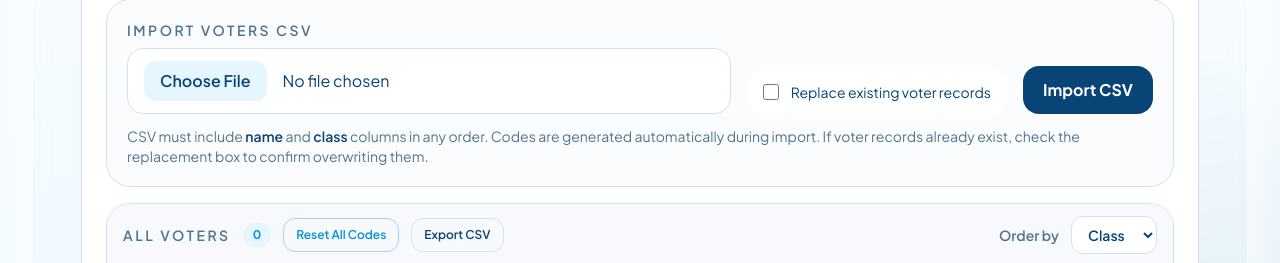
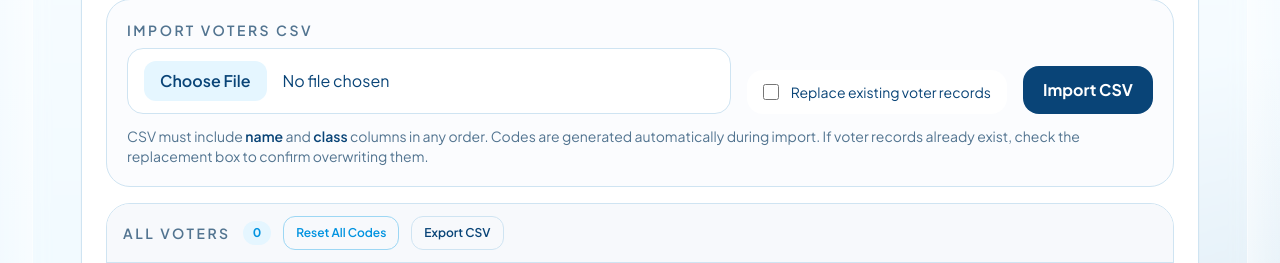
Before and after one commit to eigen-spaced/voting-booth, a FastAPI app: template app/templates/admin_dashboard.html in a window 1280 px wide. Shown: the part 643-906 px from the top of the page. Run offline with FastAPI, Linux system fonts and the light colour scheme; the template is opened without the code that fills it, so the values that code supplies are empty; some libraries are stand-ins or nearby versions.

Commit message:
refactor: removed the "Order by" dropdown from the template
Cleaned up the sort parameter from the route and context function.

```diff
--- a/app/main.py
+++ b/app/main.py
@@ -148,23 +148,21 @@ def admin_login_context(request: Request, error: str | None = None) -> dict:
     return {"request": request, "error": error, "disable_cache": True}
 
 
-def admin_dashboard_context(request: Request, db: Session, sort_by: str) -> dict:
+def admin_dashboard_context(request: Request, db: Session) -> dict:
     notice, notice_level = pop_admin_notice(request)
-    normalized_sort = sort_by if sort_by in {"name", "class"} else "class"
     return {
         "request": request,
         "admin_username": current_admin(request),
         "csrf_token": get_admin_csrf_token(request),
         "notice": notice,
         "notice_level": notice_level,
-        "voters": get_voters(db, normalized_sort),
+        "voters": get_voters(db),
         "candidate_categories": CANDIDATE_CATEGORIES,
         "candidates_by_category": get_candidates_by_category(db),
         "results_by_category": get_results_by_category(db),
         "export_url": f"/admin/export?key={ADMIN_SECRET_KEY}",
         "voter_export_base_url": f"/admin/voters/export?key={ADMIN_SECRET_KEY}",
         "code_digits": VOTER_CODE_DIGITS,
-        "voter_sort": normalized_sort,
         "distinct_classes": get_distinct_classes(db),
         "disable_cache": True,
     }
@@ -381,10 +379,10 @@ def admin_login(
 
 
 @app.get("/admin", response_class=HTMLResponse)
-def admin_dashboard(request: Request, sort: str = Query("class"), db: Session = Depends(get_db)):
+def admin_dashboard(request: Request, db: Session = Depends(get_db)):
     if not ensure_admin_session(request):
         return apply_no_store(RedirectResponse("/admin/login", status_code=status.HTTP_303_SEE_OTHER))
-    return apply_no_store(templates.TemplateResponse("admin_dashboard.html", admin_dashboard_context(request, db, sort)))
+    return apply_no_store(templates.TemplateResponse("admin_dashboard.html", admin_dashboard_context(request, db)))
 
 
 @app.get("/admin/export")
--- a/app/templates/admin_dashboard.html
+++ b/app/templates/admin_dashboard.html
@@ -128,13 +128,6 @@
                         </form>
                         <a class="rounded-xl border border-line px-3 py-2 text-xs font-semibold text-ink hover:bg-brandSoft" id="voter-export-link" href="{{ voter_export_base_url }}">Export CSV</a>
                     </div>
-                    <form method="get" action="/admin" class="flex items-center gap-3">
-                        <label class="text-sm font-semibold text-muted" for="sort">Order by</label>
-                        <select class="rounded-xl border border-line bg-white px-3 py-2 text-sm font-semibold text-ink outline-none focus:border-brand focus:ring-4 focus:ring-brand/10" id="sort" name="sort" onchange="this.form.submit()">
-                            <option value="class" {% if voter_sort == "class" %}selected{% endif %}>Class</option>
-                            <option value="name" {% if voter_sort == "name" %}selected{% endif %}>Name</option>
-                        </select>
-                    </form>
                 </div>
                 <table class="min-w-full text-left text-sm">
                     <thead class="bg-[#f7f9fc] text-muted">
```
